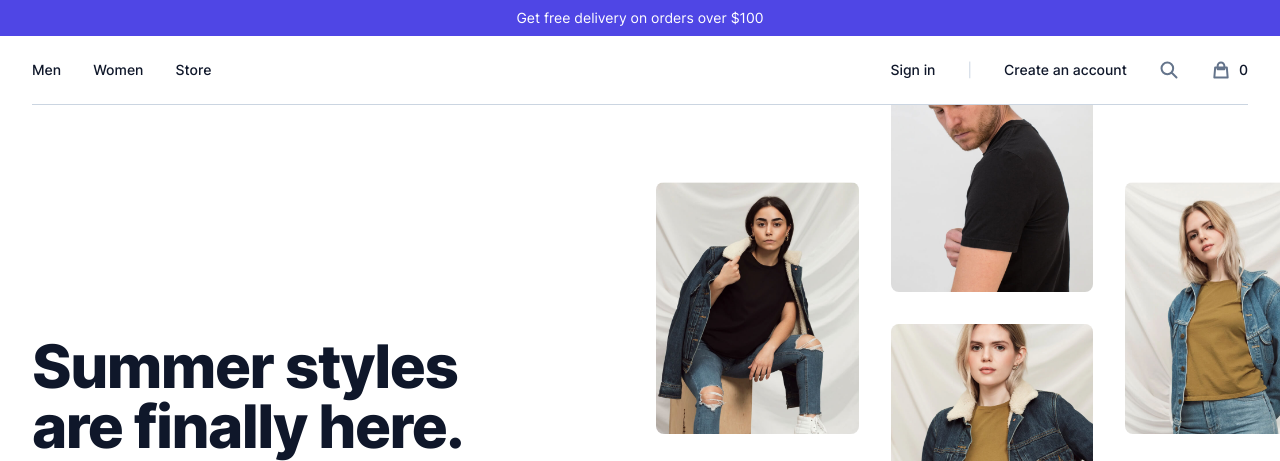
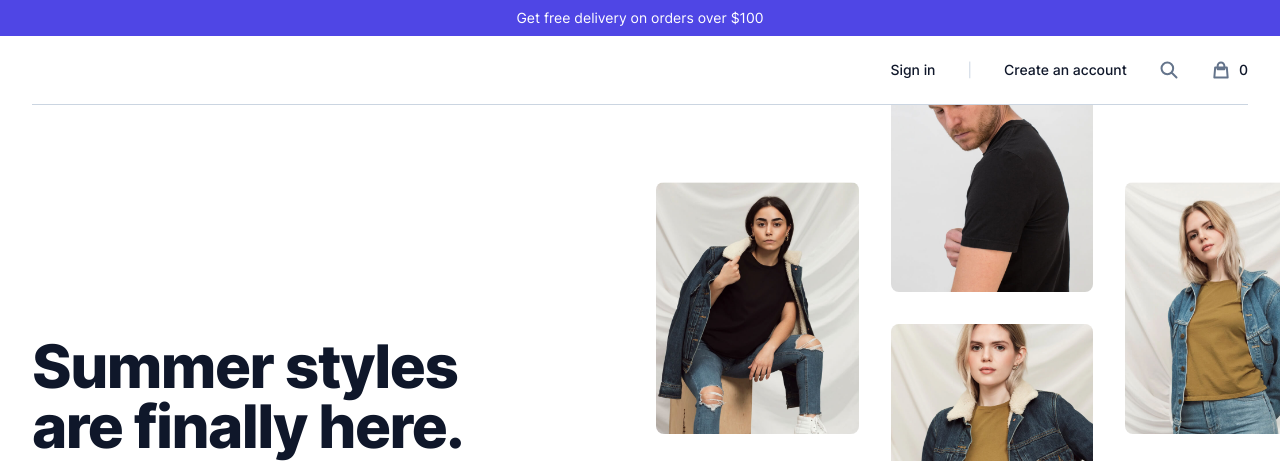
Before and after one commit to joaquinvaldezzz/ecommerce-website, a PHP site: page / in a window 1280 px wide. Shown: the top 461 px of the page. Run offline with PHP 8.4, Linux system fonts and the light colour scheme; style sheets or scripts are compiled from the project's sources.

Commit message:
Update header.php

```diff
--- a/includes/header.php
+++ b/includes/header.php
@@ -18,15 +18,15 @@
       </svg>
     </button>
 
-    <div class="hidden md:flex md:items-center md:space-x-6 lg:space-x-8">
+    <!-- <div class="hidden md:flex md:items-center md:space-x-6 lg:space-x-8">
       <a class="text-sm font-medium" href="#">Men</a>
       <a class="text-sm font-medium" href="#">Women</a>
       <a class="text-sm font-medium" href="#">Store</a>
-    </div>
+    </div> -->
 
     <div class="ml-auto flex items-center">
       <div class="hidden md:flex md:items-center">
-        <a class="text-sm font-medium" href="sign-in.php">Sign in</a>
+        <a class="text-sm font-medium" href="#">Sign in</a>
         <span class="select-none text-sm text-slate-300 md:mx-6 lg:mx-8">|</span>
         <a class="text-sm font-medium" href="sign-up.php">Create an account</a>
       </div>
```
